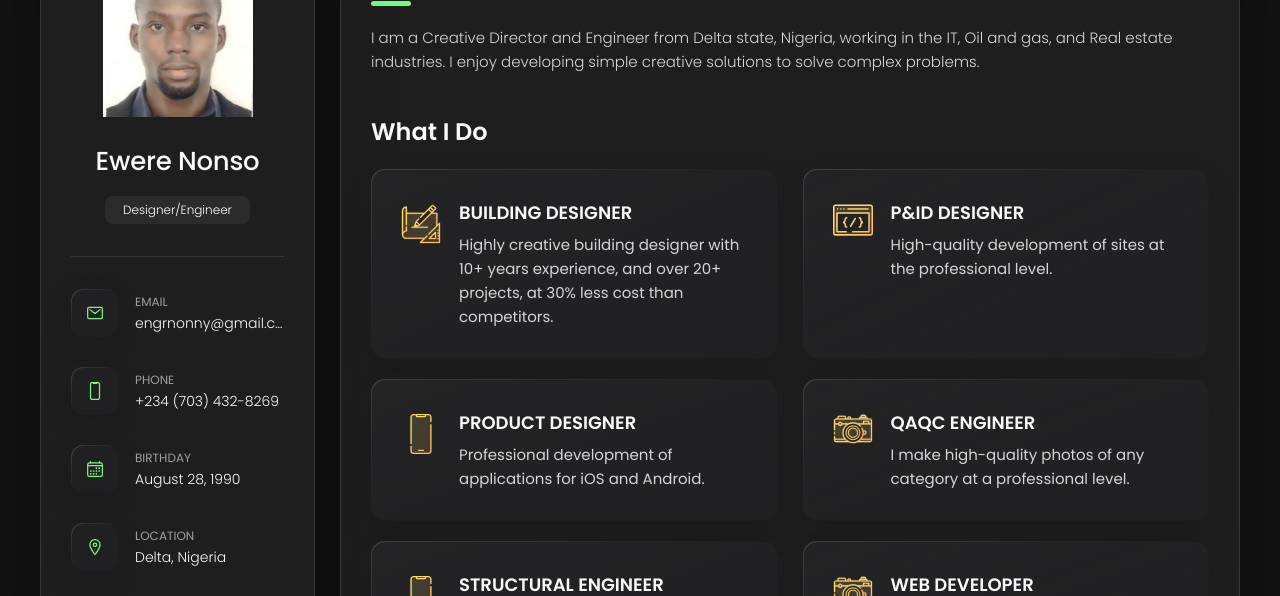
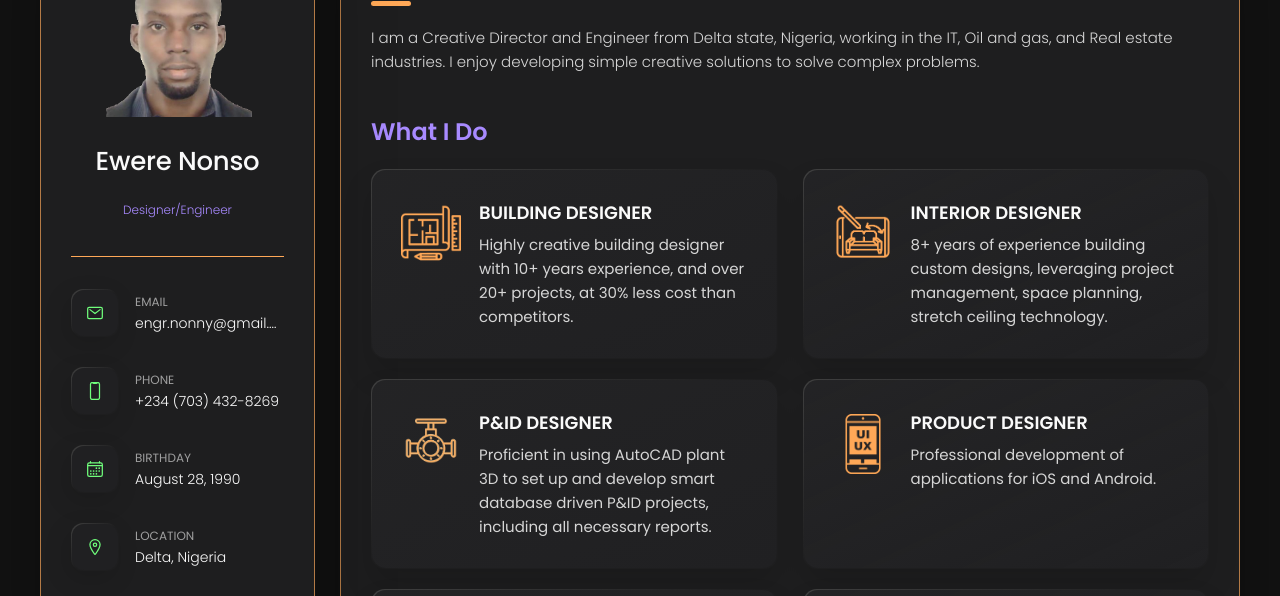
Before and after one commit to engrnonny/WD-FE-01-Sample-Portfolio, a plain HTML site: page index.html in a window 1280 px wide. Shown: the part 153-749 px from the top of the page. Drawn offline with nearby package versions, Linux system fonts and the light colour scheme.

Commit message:
Office - Dell - Major remodeling

```diff
--- a/assets/css/style.css
+++ b/assets/css/style.css
@@ -19,8 +19,8 @@
   ), hsl(240, 2%, 13%);
   --bg-gradient-yellow-1: linear-gradient(
     to bottom right,
-    hsl(45, 100%, 71%) 0%,
-    hsla(36, 100%, 69%, 0) 50%
+    hsl(133, 100%, 71%) 0%,
+    hsla(115, 100%, 69%, 0) 50%
   );
   --bg-gradient-yellow-2: linear-gradient(
     135deg,
@@ -39,7 +39,8 @@
   );
 
   /* solid */
-
+  --light-brown: #FFA857;
+  --dark-brown: #B37A46;
   --jet: hsl(0, 0%, 22%);
   --onyx: hsl(240, 1%, 17%);
   --eerie-black-1: hsl(240, 2%, 13%);
@@ -47,6 +48,7 @@
   --smoky-black: hsl(0, 0%, 7%);
   --white-1: hsl(0, 0%, 100%);
   --white-2: hsl(0, 0%, 98%);
+  --purple: #A88AFF;
   --green: hsl(125, 100%, 72%);
   --light-gray: hsl(0, 0%, 84%);
   --light-gray-70: hsla(0, 0%, 84%, 0.7);
@@ -151,7 +153,7 @@ body { background: var(--smoky-black); }
 .sidebar,
 article {
   background: var(--eerie-black-2);
-  border: 1px solid var(--jet);
+  border: 1px solid var(--dark-brown);
   border-radius: 20px;
   padding: 15px;
   box-shadow: var(--shadow-1);
@@ -161,7 +163,7 @@ article {
 .separator {
   width: 100%;
   height: 1px;
-  background: var(--jet);
+  background: var(--light-brown);
   margin: 16px 0;
 }
 
@@ -207,6 +209,11 @@ article.active {
 .h3,
 .h4,
 .h5 {
+  color: var(--purple);
+  text-transform: capitalize;
+}
+
+.h4{
   color: var(--white-2);
   text-transform: capitalize;
 }
@@ -234,7 +241,7 @@ article.active {
   left: 0;
   width: 50px;
   height: 3px;
-  background: var(--green);
+  background: var(--light-brown);
   border-radius: 3px;
 }
 
@@ -258,8 +265,8 @@ article.active {
 .content-card {
   position: relative;
   background: var(--border-gradient-onyx);
-  padding: 15px;
-  padding-top: 45px;
+  padding: 30px;
+  padding-top: 25px;
   border-radius: 14px;
   box-shadow: var(--shadow-2);
   cursor: pointer;
@@ -275,6 +282,10 @@ article.active {
   z-index: -1;
 }
 
+.content-card:hover {
+  background: var(--green);
+}
+
 
 
 
@@ -315,7 +326,6 @@ main {
 }
 
 .avatar-box {
-  background: var(--bg-gradient-onyx);
   border-radius: 20px;
 }
 
@@ -328,8 +338,7 @@ main {
 }
 
 .info-content .title {
-  color: var(--white-1);
-  background: var(--onyx);
+  color: var(--purple);
   font-size: var(--fs-8);
   font-weight: var(--fw-300);
   width: max-content;
@@ -465,9 +474,8 @@ main {
   transition: color var(--transition-1);
 }
 
-.navbar-link:hover,
-.navbar-link:focus { color: var(--light-gray-70); }
-
+.navbar-link:hover { color: var(--green); }
+engr
 .navbar-link.active { color: var(--green); }
 
 
@@ -575,8 +583,6 @@ main {
   border-radius: 14px;
   box-shadow: var(--shadow-1);
 }
-
-.testimonials-item-title { margin-bottom: 7px; }
 
 .testimonials-text {
   color: var(--light-gray);
@@ -1400,11 +1406,6 @@ textarea.form-input::-webkit-resizer { display: none; }
     padding-bottom: 35px;
   }
 
-  .content-card {
-    padding: 30px;
-    padding-top: 25px;
-  }
-
   .testimonials-avatar-box {
     transform: translate(30px, -30px);
     border-radius: 20px;
@@ -1715,7 +1716,9 @@ textarea.form-input::-webkit-resizer { display: none; }
 
   /* testimonials */
 
-  .testimonials-item { min-width: calc(50% - 15px); }
+  .testimonials-item {
+    min-width: calc(50% - 15px);
+    }
 
   /* clients */
 
@@ -1847,6 +1850,10 @@ textarea.form-input::-webkit-resizer { display: none; }
     font-weight: var(--fw-300);
   }
 
+.contact-link:hover {
+  color: var(--green);
+}
+
   .separator:last-of-type {
     margin: 15px 0;
     opacity: 0;
--- a/index.html
+++ b/index.html
@@ -38,15 +38,15 @@
             <div class="sidebar-info">
 
                 <figure class="avatar-box">
-                    <img src="./assets/images/ewere.jpg" alt="Ewere Nonso" width="80">
+                    <img src="./assets/images/ewere_b.png" alt="Ewere Nonso Passport" width="80">
                 </figure>
 
                 <div class="info-content">
                     <h1 class="name" title="Ewere Nonso">Ewere Nonso</h1>
 
-                    <p class="title">
+                    <h5 class="title">
                         Designer/Engineer
-                    </p>
+                    </h5>
                 </div>
 
                 <button class="info_more-btn" data-sidebar-btn>
@@ -74,7 +74,7 @@
                                 Email
                             </p>
 
-                            <a href="mailto:engrnonny@gmail.com" class="contact-link">engrnonny@gmail.com</a>
+                            <a href="mailto:engr.nonny@gmail.com" class="contact-link">engr.nonny@gmail.com</a>
                         </div>
 
                     </li>
@@ -241,8 +241,8 @@
                         <li class="service-item">
 
                             <div class="service-icon-box">
-                                <img src="./assets/images/icon-design.svg
-                                " alt="design icon" width="40">
+                                <img src="./assets/images/icon-building-designer.png
+                                " alt="Building designer icon" width="60">
                             </div>
 
                             <div class="service-content-box">
@@ -258,14 +258,15 @@
                         <li class="service-item">
 
                             <div class="service-icon-box">
-                                <img src="./assets/images/icon-dev.svg" alt="Web development icon" width="40">
+                                <img src="./assets/images/icon-interior-designer.png
+                                " alt="Interior designer icon" width="60">
                             </div>
 
                             <div class="service-content-box">
-                                <h4 class="h4 service-item-title">P&ID DESIGNER</h4>
+                                <h4 class="h4 service-item-title">INTERIOR DESIGNER</h4>
 
                                 <p class="service-item-text">
-                                    High-quality development of sites at the professional level.
+                                    8+ years of experience building custom designs, leveraging project management, space planning, stretch ceiling technology.
                                 </p>
                             </div>
 
@@ -274,7 +275,23 @@
                         <li class="service-item">
 
                             <div class="service-icon-box">
-                                <img src="./assets/images/icon-app.svg" alt="mobile app icon" width="40">
+                                <img src="./assets/images/icon-pid-designer.png" alt="pid designer icon" width="60">
+                            </div>
+
+                            <div class="service-content-box">
+                                <h4 class="h4 service-item-title">P&ID DESIGNER</h4>
+
+                                <p class="service-item-text">
+                                    Proficient in using AutoCAD plant 3D to set up and develop smart database driven P&ID projects, including all necessary reports.
+                                </p>
+                            </div>
+
+                        </li>
+
+                        <li class="service-item">
+
+                            <div class="service-icon-box">
+                                <img src="./assets/images/icon-product-designer.png" alt="Product designer icon" width="60">
                             </div>
 
                             <div class="service-content-box">
@@ -290,7 +307,7 @@
                         <li class="service-item">
 
                             <div class="service-icon-box">
-                                <img src="./assets/images/icon-photo.svg" alt="camera icon" width="40">
+                                <img src="./assets/images/icon-interior-designer.png" alt="QAQC engineer icon" width="60">
                             </div>
 
                             <div class="service-content-box">
@@ -306,7 +323,24 @@
                         <li class="service-item">
 
                             <div class="service-icon-box">
-                                <img src="./assets/images/icon-app.svg" alt="mobile app icon" width="40">
+                                <img src="./assets/images/icon-building-designer.png
+                                " alt="Realtor icon" width="60">
+                            </div>
+
+                            <div class="service-content-box">
+                                <h4 class="h4 service-item-title">REALTOR</h4>
+
+                                <p class="service-item-text">
+                                    Highly creative building designer with 10+ years experience, and over 20+ projects, at 30% less cost than competitors.
+                                </p>
+                            </div>
+
+                        </li>
+
+                        <li class="service-item">
+
+                            <div class="service-icon-box">
+                                <img src="./assets/images/icon-interior-designer.png" alt="Structural engineer icon" width="60">
                             </div>
 
                             <div class="service-content-box">
@@ -322,7 +356,7 @@
                         <li class="service-item">
 
                             <div class="service-icon-box">
-                                <img src="./assets/images/icon-photo.svg" alt="camera icon" width="40">
+                                <img src="./assets/images/icon-interior-designer.png" alt="Web developer icon" width="60">
                             </div>
 
                             <div class="service-content-box">
```
Also changed, not shown: assets/images/ewere_b.png (added), assets/images/ewere_w.jpg (renamed from assets/images/ewere.jpg), assets/images/icon-building-designer.png (added), assets/images/icon-interior-designer.png (added), assets/images/icon-pid-designer.png (added), assets/images/icon-product-designer.png (added).
